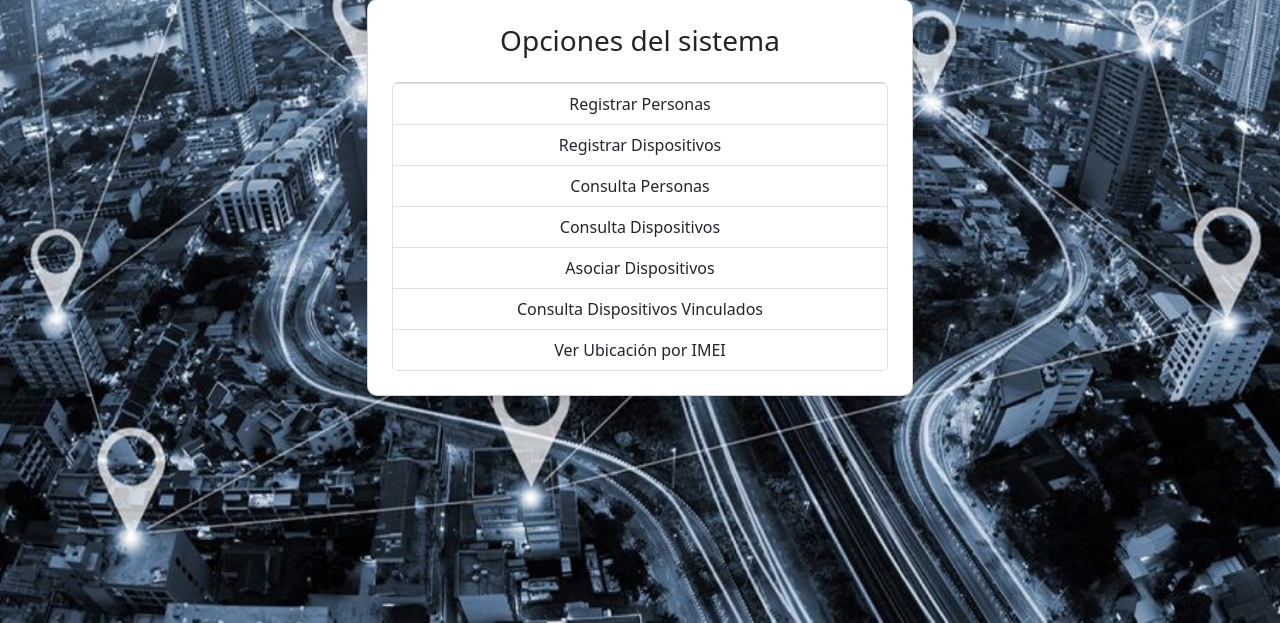
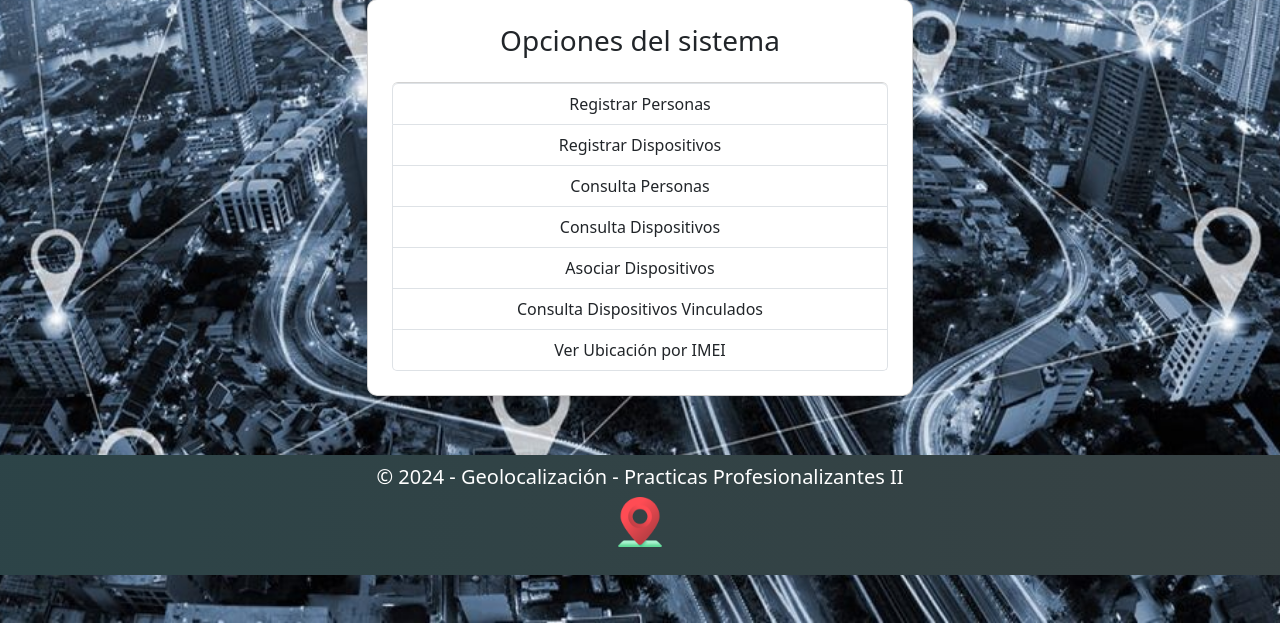
Before and after one commit to mauroaramirez/App4, a PHP site: page /gpsnow/app/public/views/home.php in a window 1280 px wide. Shown: the part 225-848 px from the top of the page. Run offline with PHP 8.4, Linux system fonts and the light colour scheme; the visitor is signed in with stand-in values (Sample User, id 1).

Commit message:
Agrego footer en la home

```diff
--- a/app/public/views/home.php
+++ b/app/public/views/home.php
@@ -17,6 +17,36 @@ if (isset($_SESSION['id'])) {
 		.list-group-item:hover {
 			background-color: #cce5ff;
 			/* color celeste */
+		}
+
+		/* Estilos para el footer */
+		footer {
+			color: white;
+			position: absolute;
+			bottom: 0;
+			margin-bottom: 0;
+			width: 100%;
+			/*background-image: url('../img/image.png');*/
+			background: linear-gradient(270deg, #3B4142, #1C474E, black);
+			background-size: 600% 600%;
+            animation: gradientAnimation 20s ease infinite;
+
+			background-position: center;
+			background-repeat: no-repeat;
+			min-height: 15vh;
+			text-align: center;
+			padding: 10px 0;
+		}
+
+		@keyframes gradientAnimation {
+            0% { background-position: 0% 50%; }
+            50% { background-position: 100% 50%; }
+            100% { background-position: 0% 50%; }
+        }
+
+		footer img {
+			height: 50px;
+			/* Ajustar el tamaño del logo */
 		}
 	</style>
 
@@ -57,6 +87,14 @@ if (isset($_SESSION['id'])) {
 				</div>
 			</div>
 		</div>
+
+		<footer>
+			<h5>&copy; 2024 - Geolocalización - Practicas Profesionalizantes II</h5>
+			<a href="../views/home.php">
+				<img src="../img/logo.png" alt="Logo de la empresa">
+			</a>
+		</footer>
+
 		<script src="https://cdn.jsdelivr.net/npm/bootstrap@5.3.0-alpha1/dist/js/bootstrap.bundle.min.js"></script>
 	</body>
 
```
Also changed, not shown: app/public/views/footer.php (added, +24 -0 lines), app/public/img/footer.png (added), app/public/img/image.png (added), app/public/img/logo.png (added).
